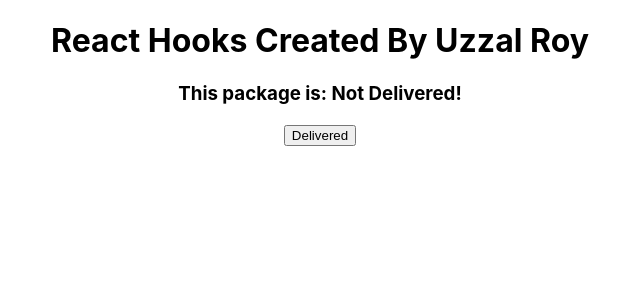
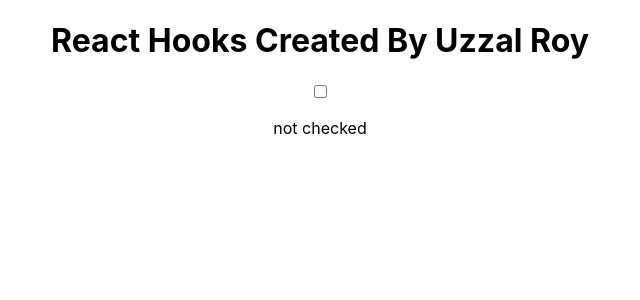
Before and after one commit to uzzal71/React-Hooks, a React (Create React App) app: page / in a window 1280 px wide. Shown: the top 300 px of the page, without its empty margins (320-960 px from the left). Built offline with nearby package versions, Linux system fonts and the light colour scheme.

Commit message:
Building a checkbo with useState

```diff
--- a/src/App.js
+++ b/src/App.js
@@ -2,13 +2,13 @@ import { useState } from 'react';
 import './App.css';
 
 const App = (props) => {
-  const [status, setStatus] = useState("Not Delivered!");
+  const [checked, setChecked] = useState(false);
 
   return (
     <div className="App">
       <h1>React Hooks Created By {props.name}</h1>
-      <h3>This package is: {status}</h3>
-      <button onClick={() => setStatus("Delivered")}>Delivered</button>
+      <input type="checkbox" onChange={() => setChecked((checked) => !checked)}/>
+      <p>{checked ? "checked" : "not checked"}</p>
     </div>
   );
 }
```
